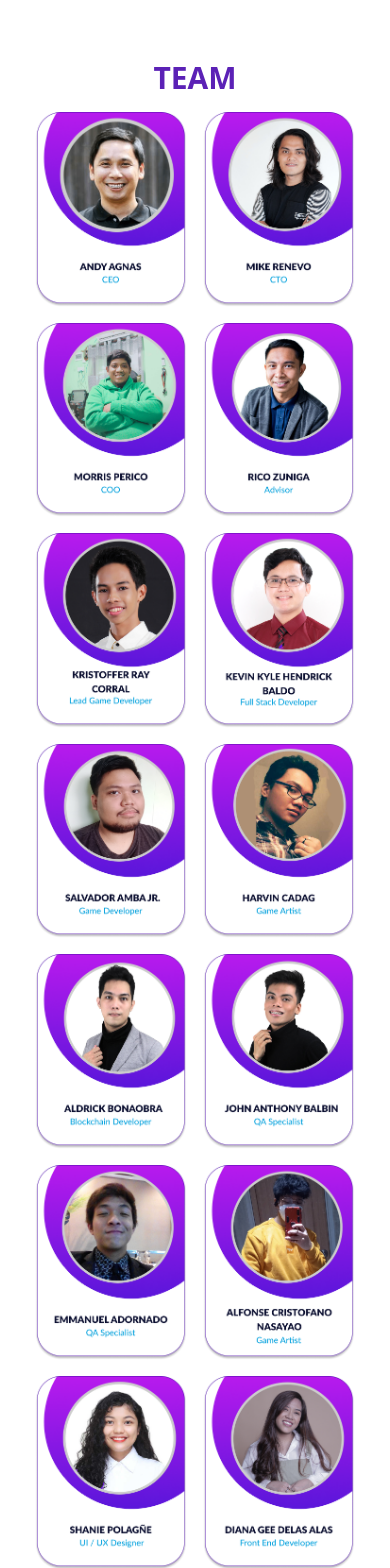
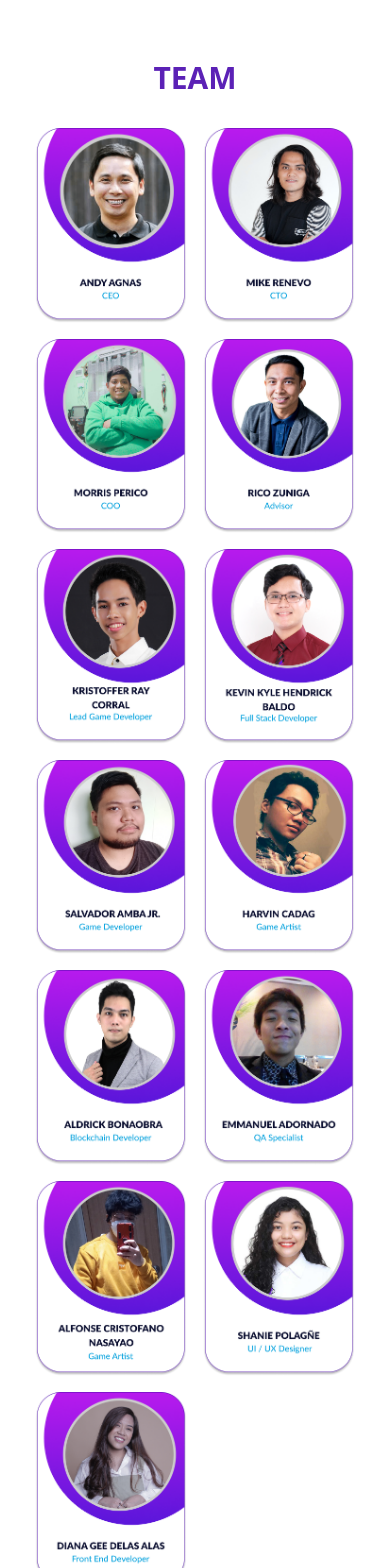
Before and after one commit to mgguild/ai-games, a Next.js app: page / in a window 390 px wide. Shown: the part 6420-7988 px from the top of the page. Built offline with nearby package versions, Linux system fonts and the light colour scheme.

Commit message:
Fix team arrangement on desktop and mobile #58

```diff
--- a/src/app/team/Team.tsx
+++ b/src/app/team/Team.tsx
@@ -12,39 +12,78 @@ const Team = () => {
           TEAM
           </h1>
         </div>
-        {/* Image Grid Section 1 */}
-        <div className="flex justify-center items-center">
-          <div className="grid grid-cols-2 sm:grid-cols-4 md:grid-cols-4 lg:grid-cols-4 gap-4 items-center sm:w-4/5 w-80 md:">
-            <Image src="/team/ANDY.png" width={0} height={0} sizes="100vw" alt="andy" className="w-full h-auto" />
-            <Image src="/team/MIKE.png" width={0} height={0} sizes="100vw" alt="salvador" className="w-full h-auto" />
-            <Image src="/team/MORRIS.png" width={0} height={0} sizes="100vw" alt="rico" className="w-full h-auto" />
-            <Image src="/team/RICO.png" width={0} height={0} sizes="100vw" alt="rico" className="w-full h-auto" />
+        {/* Desktop view */}
+        <div className="hidden sm:block">
+        <div className="flex justify-center items-center md:px-28 lg:px-32 ">
+          <div className="grid grid-cols-2 sm:grid-cols-3 md:grid-cols-3 lg:grid-cols-3 gap-4 items-center sm:w-4/5 w-80 ">
+            <Image src="/team/ANDY.png" width={250} height={0} sizes="100vw" alt="andy" className="" />
+            <Image src="/team/MIKE.png" width={250} height={0} sizes="100vw" alt="salvador" className="" />
+            <Image src="/team/MORRIS.png" width={250} height={0} sizes="100vw" alt="rico" className="" />
           </div>
         </div>
         <div className="flex justify-center items-center mt-4">
           <div className="grid grid-cols-2 sm:grid-cols-4 md:grid-cols-4 lg:grid-cols-4 gap-4 items-center sm:w-4/5 w-80">
-            <Image src="/team/TOFF.png" width={0} height={0} sizes="100vw" alt="andy" className="w-full h-auto" />
-            <Image src="/team/KEVIN.png" width={0} height={0} sizes="100vw" alt="rico" className="w-full h-auto" />
-            <Image src="/team/SALVADOR.png" width={0} height={0} sizes="100vw" alt="salvador" className="w-full h-auto" />
-            <Image src="/team/HARVIN.png" width={0} height={0} sizes="100vw" alt="harvin" className="w-full h-auto" />
+            <Image src="/team/RICO.png" width={250} height={0} sizes="100vw" alt="rico" className="" />
+            <Image src="/team/TOFF.png" width={250} height={0} sizes="100vw" alt="andy" className="" />
+            <Image src="/team/KEVIN.png" width={250} height={0} sizes="100vw" alt="rico" className="" />
+            <Image src="/team/SALVADOR.png" width={250} height={0} sizes="100vw" alt="salvador" className="" />
           </div>
         </div>
         {/* Image Grid Section 2 */}
         <div className="flex justify-center items-center mt-4 ">
           <div className="grid grid-cols-2 sm:grid-cols-4 md:grid-cols-4 lg:grid-cols-4 gap-4 items-center sm:w-4/5 w-80">
-            <Image src="/team/ALDRICK.png" width={0} height={0} sizes="100vw" alt="aldrick" className="w-full h-auto" />
-            <Image src="/team/BALBZ.png" width={0} height={0} sizes="100vw" alt="balbz" className="w-full h-auto" />
-            <Image src="/team/EMMANUEL.png" width={0} height={0} sizes="100vw" alt="emmanuel" className="w-full h-auto" />
-            <Image src="/team/ALFONSE.png" width={0} height={0} sizes="100vw" alt="alfonse" className="w-full h-auto" />
+            <Image src="/team/HARVIN.png" width={250} height={0} sizes="100vw" alt="harvin" className="" />
+            <Image src="/team/ALDRICK.png" width={250} height={0} sizes="100vw" alt="aldrick" className="" />
+            <Image src="/team/EMMANUEL.png" width={250} height={0} sizes="100vw" alt="emmanuel" className="" />
+            <Image src="/team/ALFONSE.png" width={250} height={0} sizes="100vw" alt="alfonse" className="" />
           </div>
         </div>
+        </div>
         {/* Image Grid Section 3 */}
-        <div className="flex justify-center items-center mt-4 ">
+        <div className="flex justify-center items-center mt-4 md:px-48 px-32">
           <div className="grid grid-cols-2 sm:grid-cols-2 md:grid-cols-2 lg:grid-cols-2 gap-4 items-center sm:w-4/5 w-80">
-            <Image src="/team/SHANIE.png" width={0} height={0} sizes="100vw" alt="alfonse" className="w-full h-auto" />
-            <Image src="/team/GEE.png" width={0} height={0} sizes="100vw" alt="gee" className="w-full h-auto" />
+            <Image src="/team/SHANIE.png" width={250} height={0} sizes="100vw" alt="alfonse" className="hidden sm:block" />
+            <Image src="/team/GEE.png" width={250} height={0} sizes="100vw" alt="gee" className="hidden sm:block" />
           </div>
         </div>
+
+
+        {/*mobile view */}
+        <div className="block sm:hidden">
+        <div className="flex justify-center items-center md:px-28 lg:px-32 ">
+          <div className="grid grid-cols-2 sm:grid-cols-3 md:grid-cols-3 lg:grid-cols-3 gap-4 items-center sm:w-4/5 w-80 ">
+            <Image src="/team/ANDY.png" width={250} height={0} sizes="100vw" alt="andy" className="" />
+            <Image src="/team/MIKE.png" width={250} height={0} sizes="100vw" alt="salvador" className="" />
+            <Image src="/team/MORRIS.png" width={250} height={0} sizes="100vw" alt="rico" className="" />
+            <Image src="/team/RICO.png" width={250} height={0} sizes="100vw" alt="rico" className="" />
+          </div>
+        </div>
+        <div className="flex justify-center items-center mt-4">
+          <div className="grid grid-cols-2 sm:grid-cols-4  gap-4 items-center sm:w-4/5 w-80">
+            <Image src="/team/TOFF.png" width={250} height={0} sizes="100vw" alt="andy" className="" />
+            <Image src="/team/KEVIN.png" width={250} height={0} sizes="100vw" alt="rico" className="" />
+            <Image src="/team/SALVADOR.png" width={250} height={0} sizes="100vw" alt="salvador" className="" />
+            <Image src="/team/HARVIN.png" width={250} height={0} sizes="100vw" alt="harvin" className="" />
+          </div>
+        </div>
+        {/* Image Grid Section 2 */}
+        <div className="flex justify-center items-center mt-4 ">
+          <div className="grid grid-cols-2 sm:grid-cols-4  gap-4 items-center sm:w-4/5 w-80">
+            <Image src="/team/ALDRICK.png" width={250} height={0} sizes="100vw" alt="aldrick" className="" />
+            <Image src="/team/EMMANUEL.png" width={250} height={0} sizes="100vw" alt="emmanuel" className="" />
+            <Image src="/team/ALFONSE.png" width={250} height={0} sizes="100vw" alt="alfonse" className="" />
+            <Image src="/team/SHANIE.png" width={250} height={0} sizes="100vw" alt="alfonse" className="" />
+          </div>
+        </div>
+
+        {/* Image Grid Section 3 */}
+        <div className="flex justify-center items-center mt-4 md:px-48 px-32">
+          <div className="grid grid-cols-2 sm:grid-cols-2  gap-4 items-center sm:w-4/5 w-80">
+            <Image src="/team/GEE.png" width={250} height={0} sizes="100vw" alt="gee" className="" />
+          </div>
+        </div>
+        </div>
+
     </section>
   );
 };
```
